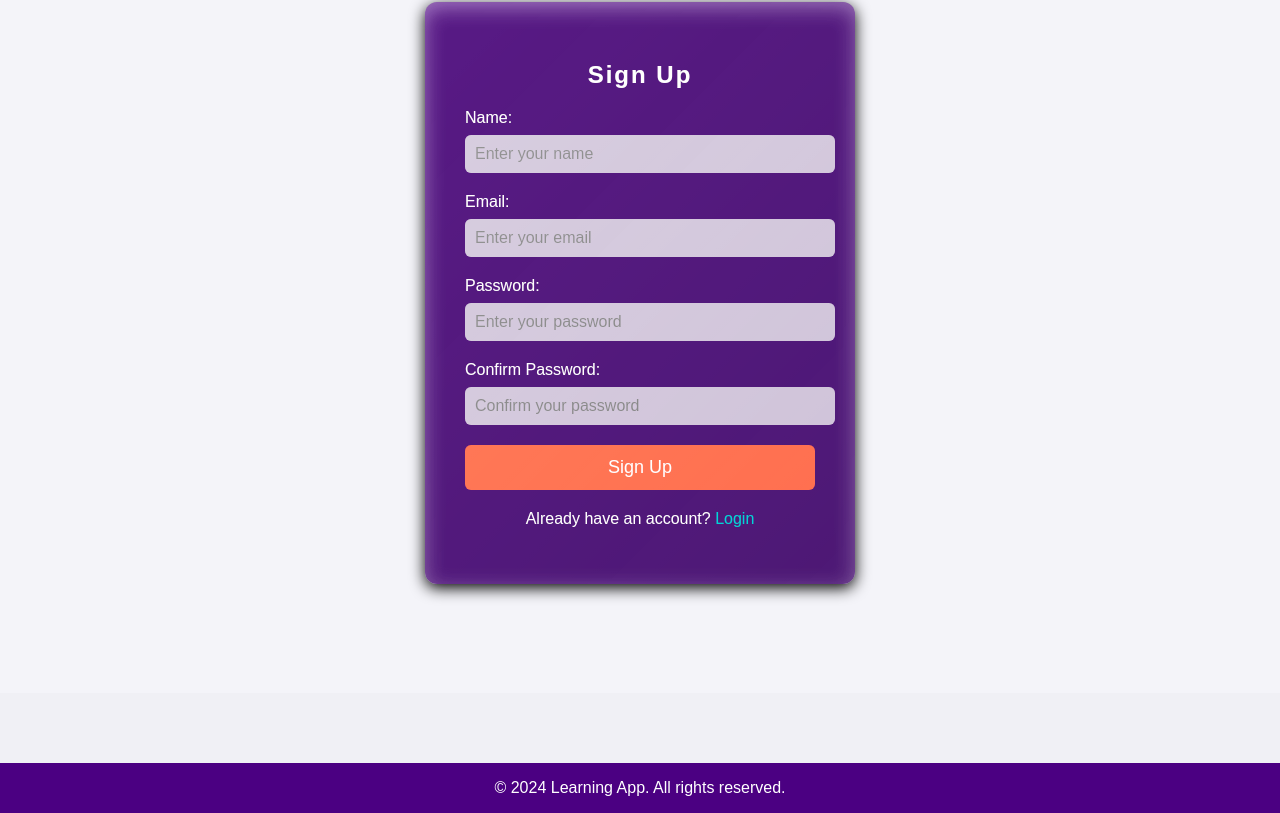
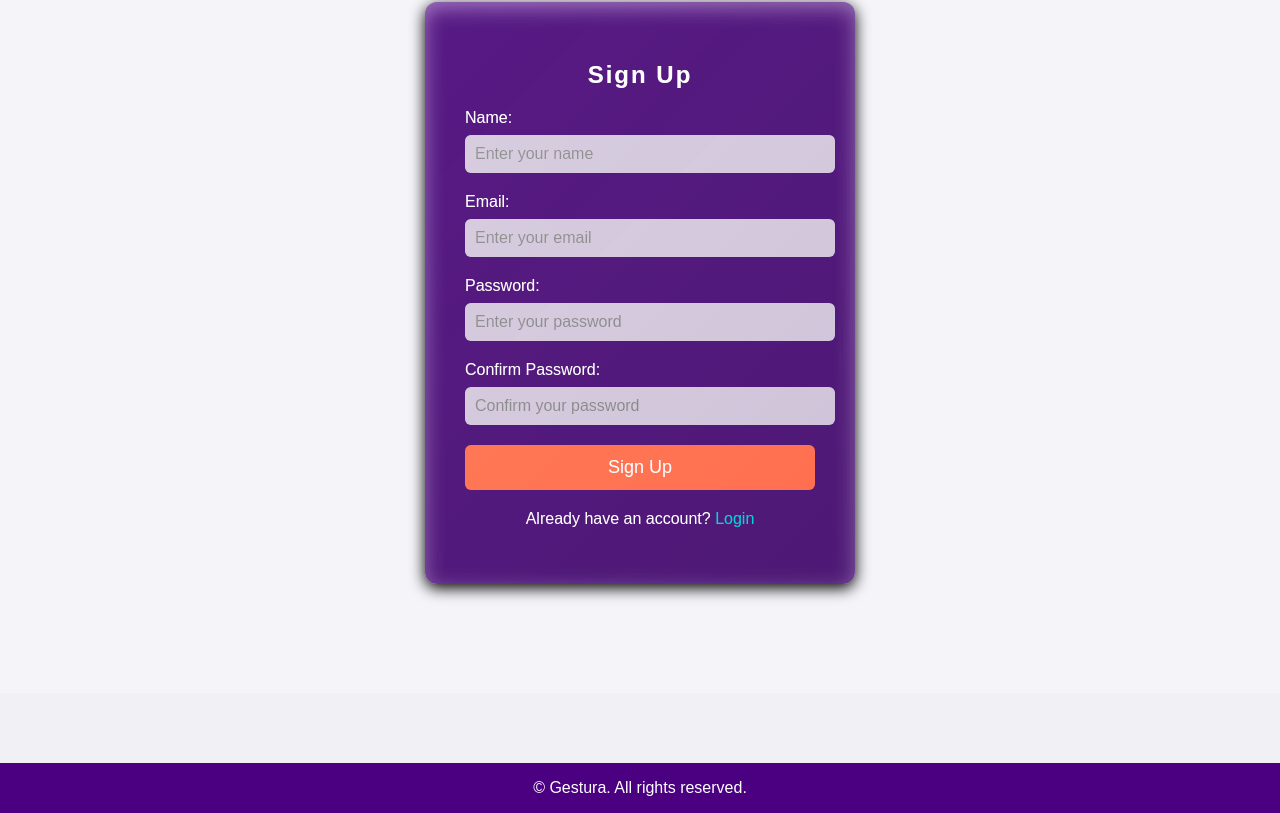
Before and after one commit to dhawalcoder42/SIH-project, a React (Create React App) app: page /signup in a window 1280 px wide. Shown: the part 197-1010 px from the top of the page. Built offline with nearby package versions, Linux system fonts and the light colour scheme.

Commit message:
new changes done

```diff
--- a/src/components/Footer.js
+++ b/src/components/Footer.js
@@ -16,7 +16,7 @@ function App() {
 function Footer() {
   return (
     <footer className="footer">
-      <p style={{color:"#FFFFFF"}}>&copy; 2024 Learning App. All rights reserved.</p>
+      <p style={{color:"#FFFFFF"}}>&copy; Gestura. All rights reserved.</p>
     </footer>
   );
 }
```
